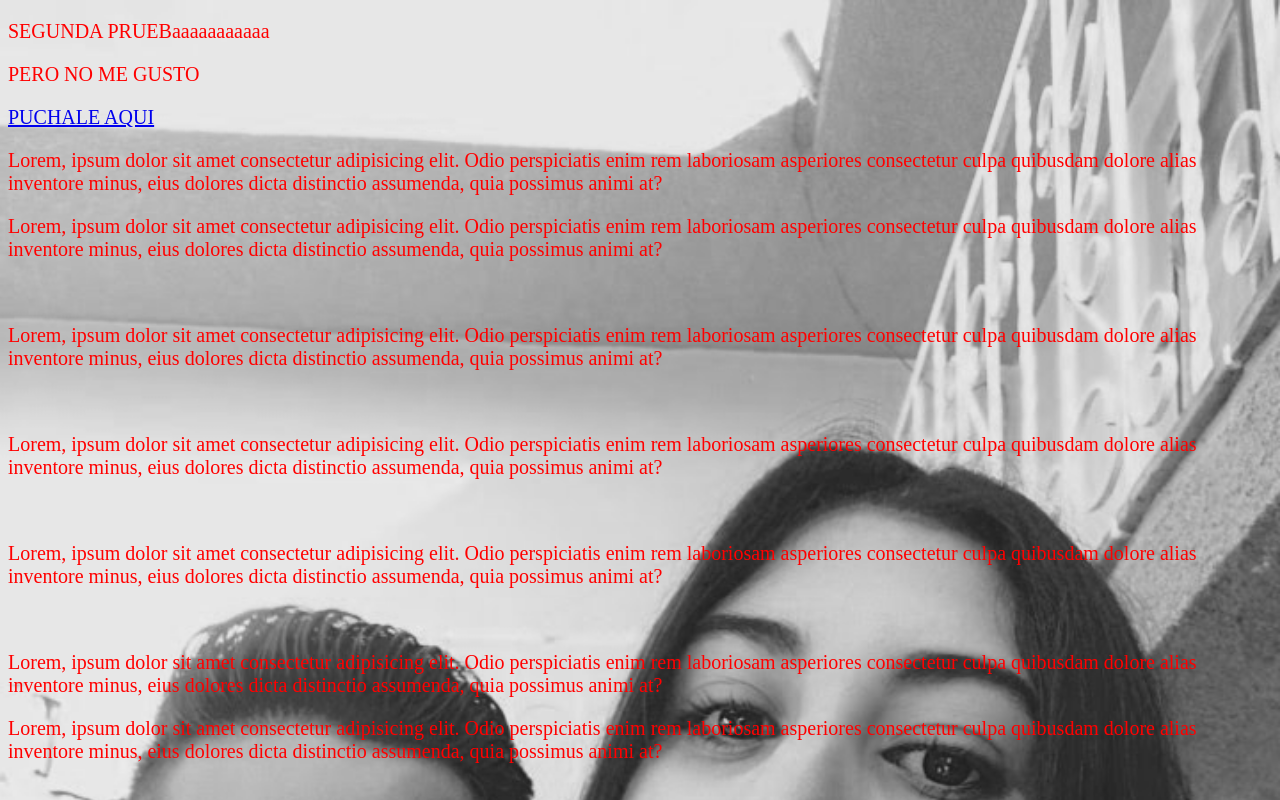
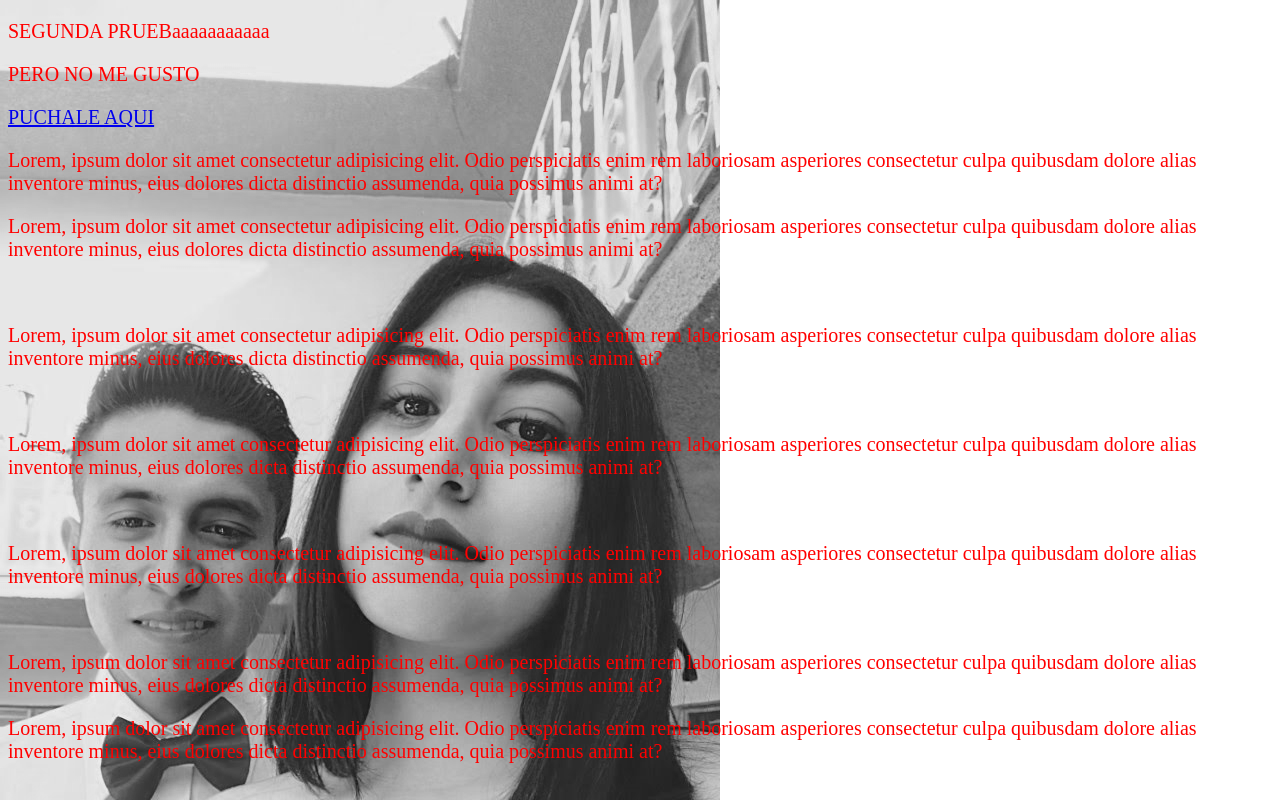
Before and after one commit to omarcito95/jarely, a plain HTML site: page index.html in a window 1280 px wide. Shown: the top 800 px of the page. Drawn offline with Linux system fonts and the light colour scheme.

Commit message:
otra vezzz

```diff
--- a/css/detalle.css
+++ b/css/detalle.css
@@ -1,7 +1,6 @@
 body{
     background: url("../imagenes/bella.jpg");
     background-repeat: no-repeat;
-    background-size:cover;
     background-attachment: fixed;
     color:white;
 }
--- a/css/style.css
+++ b/css/style.css
@@ -1,7 +1,7 @@
 body {
     background: url("../imagenes/jarely.png");
     background-attachment: fixed;
-    background-size: cover;
+    background-repeat: no-repeat;
     color:red;
     font-size: 20px;
 }
```
